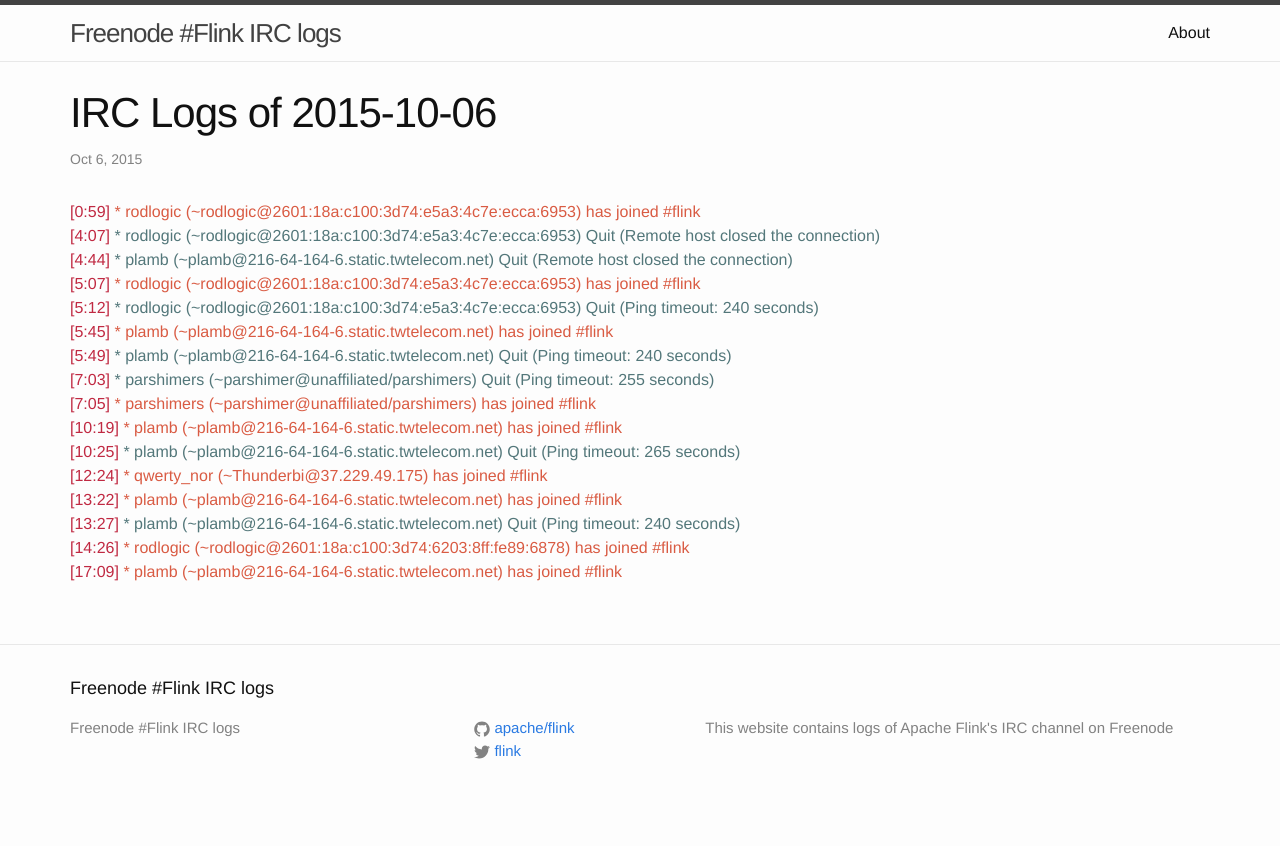
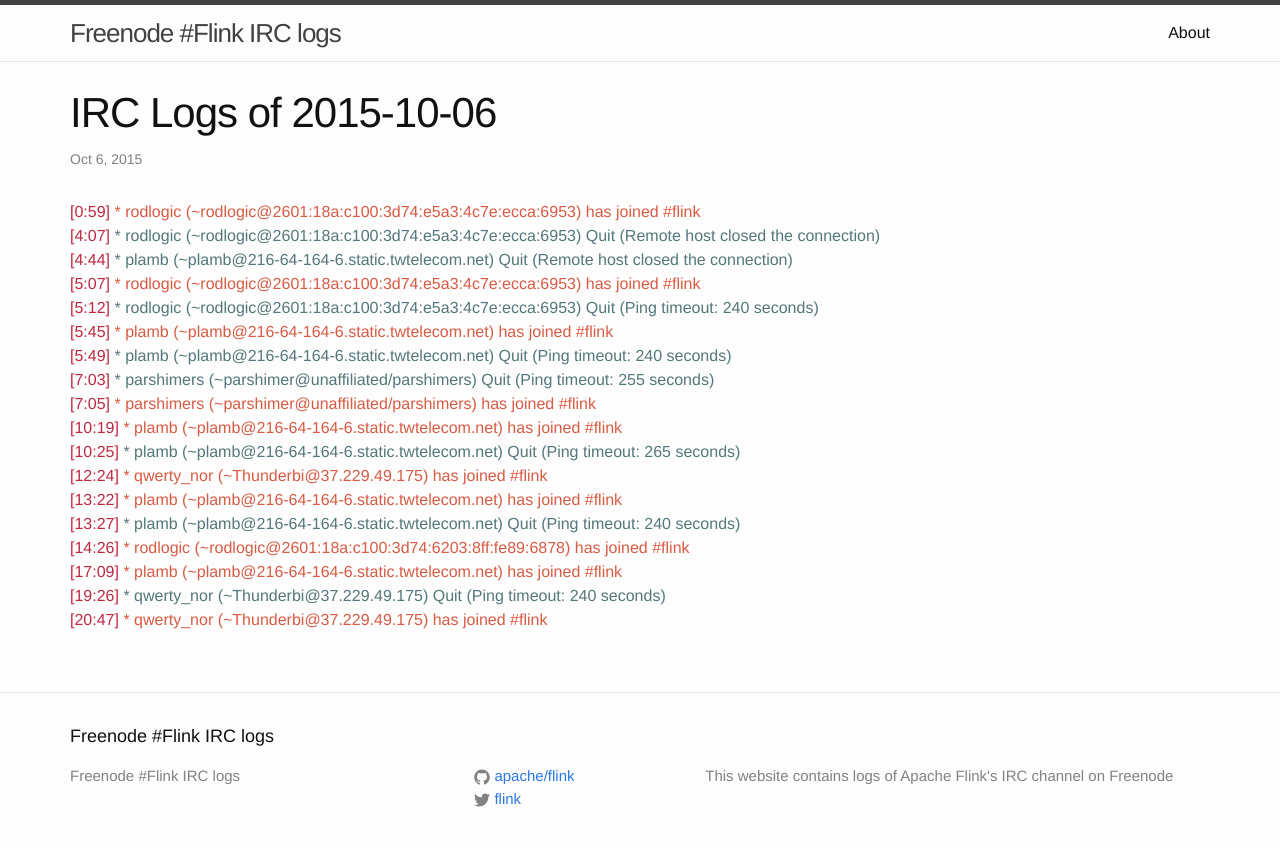
Before and after one commit to flink-irc-logs/flink-irc-logs.github.io, a Jekyll site: the page built from _posts/2015-10-06-logs.markdown, in a window 1280 px wide. Shown: the top 846 px of the page. Built offline with Jekyll 4.4.1, drawn with Linux system fonts in a browser that asks for light colours.

Commit message:
Update of the logs on Tue Oct  6 21:23:59 CEST 2015

```diff
--- a/_posts/2015-10-06-logs.markdown
+++ b/_posts/2015-10-06-logs.markdown
@@ -20,3 +20,5 @@
 <span class="irc-date">[13:27]</span> <span class="irc-navy">* plamb (~plamb@216-64-164-6.static.twtelecom.net) Quit (Ping timeout: 240 seconds)</span><br />
 <span class="irc-date">[14:26]</span> <span class="irc-green">* rodlogic (~rodlogic@2601:18a:c100:3d74:6203:8ff:fe89:6878) has joined #flink</span><br />
 <span class="irc-date">[17:09]</span> <span class="irc-green">* plamb (~plamb@216-64-164-6.static.twtelecom.net) has joined #flink</span><br />
+<span class="irc-date">[19:26]</span> <span class="irc-navy">* qwerty_nor (~Thunderbi@37.229.49.175) Quit (Ping timeout: 240 seconds)</span><br />
+<span class="irc-date">[20:47]</span> <span class="irc-green">* qwerty_nor (~Thunderbi@37.229.49.175) has joined #flink</span><br />
```
